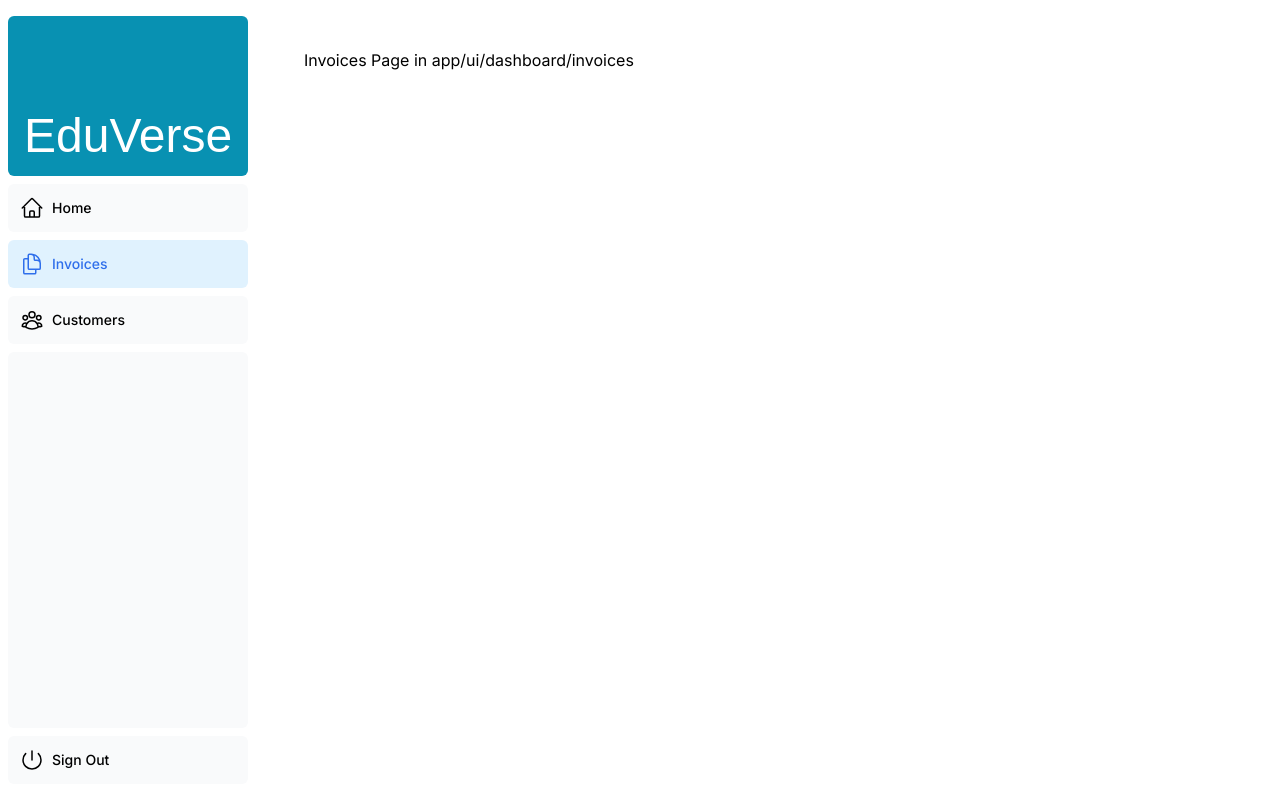
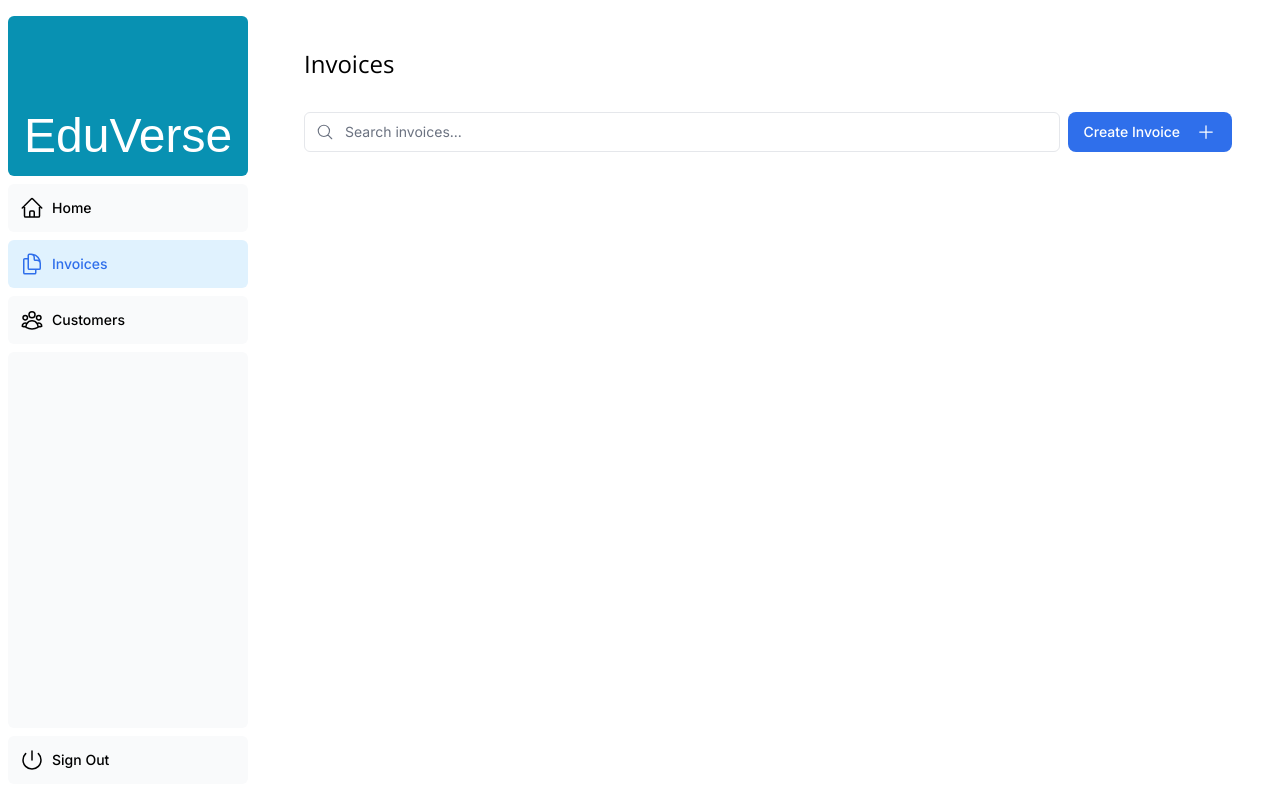
Before and after one commit to geetgovind/nextjs-dashboard, a Next.js app: page /ui/dashboard/invoices in a window 1280 px wide. Built offline with nearby package versions, Linux system fonts and the light colour scheme; a web font is replaced by a local one.

Commit message:
Added search front end in invoices

```diff
--- a/app/ui/dashboard/invoices/page.tsx
+++ b/app/ui/dashboard/invoices/page.tsx
@@ -1,5 +1,28 @@
-import react from 'react';
+import Pagination from '@/app/ui/invoices/pagination';
+import Search from '@/app/ui/search';
+import Table from '@/app/ui/invoices/table';
+import { CreateInvoice } from '@/app/ui/invoices/buttons';
+import { openSans } from '@/app/ui/fonts';
+import { InvoicesTableSkeleton } from '@/app/ui/skeletons';
+import { Suspense } from 'react';
 
-export default function customers() {
-  return <div>Invoices Page in app/ui/dashboard/invoices</div>;
+
+export default async function Page() {
+  return (
+    <div className="w-full">
+      <div className="flex w-full items-center justify-between">
+        <h1 className={`${openSans.className} text-2xl`}>Invoices</h1>
+      </div>
+      <div className="mt-4 flex items-center justify-between gap-2 md:mt-8">
+        <Search placeholder="Search invoices..." />
+        <CreateInvoice />
+      </div>
+       {/* <Suspense key={query + currentPage} fallback={<InvoicesTableSkeleton />}>
+        <Table query={query} currentPage={currentPage} />
+      </Suspense> */}
+      <div className="mt-5 flex w-full justify-center">
+        {/* <Pagination totalPages={totalPages} /> */}
+      </div>
+    </div>
+  );
 }
--- a/app/ui/invoices/page.tsx
+++ b/app/ui/invoices/page.tsx
@@ -16,7 +16,7 @@ export default async function Page() {
         <Search placeholder="Search invoices..." />
         <CreateInvoice />
       </div>
-      {/*  <Suspense key={query + currentPage} fallback={<InvoicesTableSkeleton />}>
+       {/* <Suspense key={query + currentPage} fallback={<InvoicesTableSkeleton />}>
         <Table query={query} currentPage={currentPage} />
       </Suspense> */}
       <div className="mt-5 flex w-full justify-center">
--- a/app/ui/search.tsx
+++ b/app/ui/search.tsx
@@ -1,8 +1,14 @@
 'use client';
 
 import { MagnifyingGlassIcon } from '@heroicons/react/24/outline';
+import { useSearchParams } from 'next/navigation';
 
 export default function Search({ placeholder }: { placeholder: string }) {
+  const searchParams = useSearchParams();
+  function handleSearch(term: string) {
+    const params = new URLSearchParams(searchParams);
+    console.log(term);
+  }
   return (
     <div className="relative flex flex-1 flex-shrink-0">
       <label htmlFor="search" className="sr-only">
@@ -11,6 +17,9 @@ export default function Search({ placeholder }: { placeholder: string }) {
       <input
         className="peer block w-full rounded-md border border-gray-200 py-[9px] pl-10 text-sm outline-2 placeholder:text-gray-500"
         placeholder={placeholder}
+        onChange={(e) => {
+          handleSearch(e.target.value);
+        }}
       />
       <MagnifyingGlassIcon className="absolute left-3 top-1/2 h-[18px] w-[18px] -translate-y-1/2 text-gray-500 peer-focus:text-gray-900" />
     </div>
```
